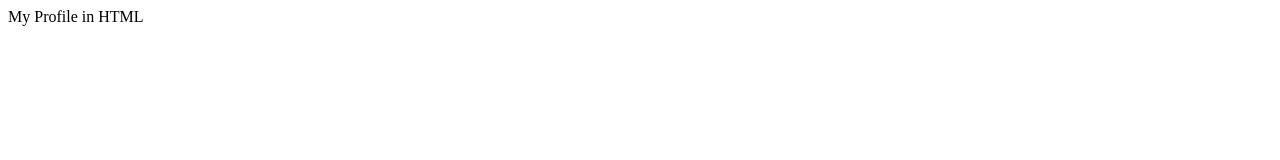
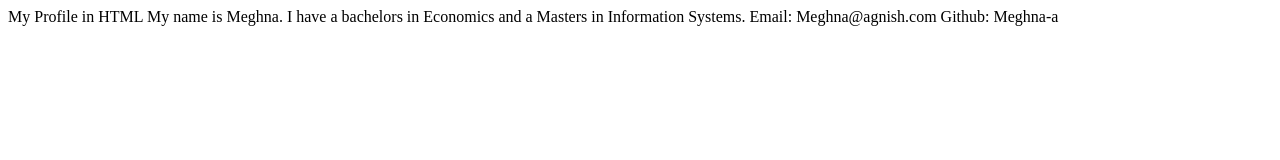
Before and after one commit to meghna-a/Meghna-a.github.io, a plain HTML site: page index.html in a window 1280 px wide. Drawn offline with Linux system fonts and the light colour scheme.

Commit message:
Update index.html

```diff
--- a/index.html
+++ b/index.html
@@ -1,3 +1,6 @@
 <html>
 My Profile in HTML
+  My name is Meghna. I have a bachelors in Economics and a Masters in Information Systems.
+  Email: Meghna@agnish.com
+  Github: Meghna-a
 </html>
```
